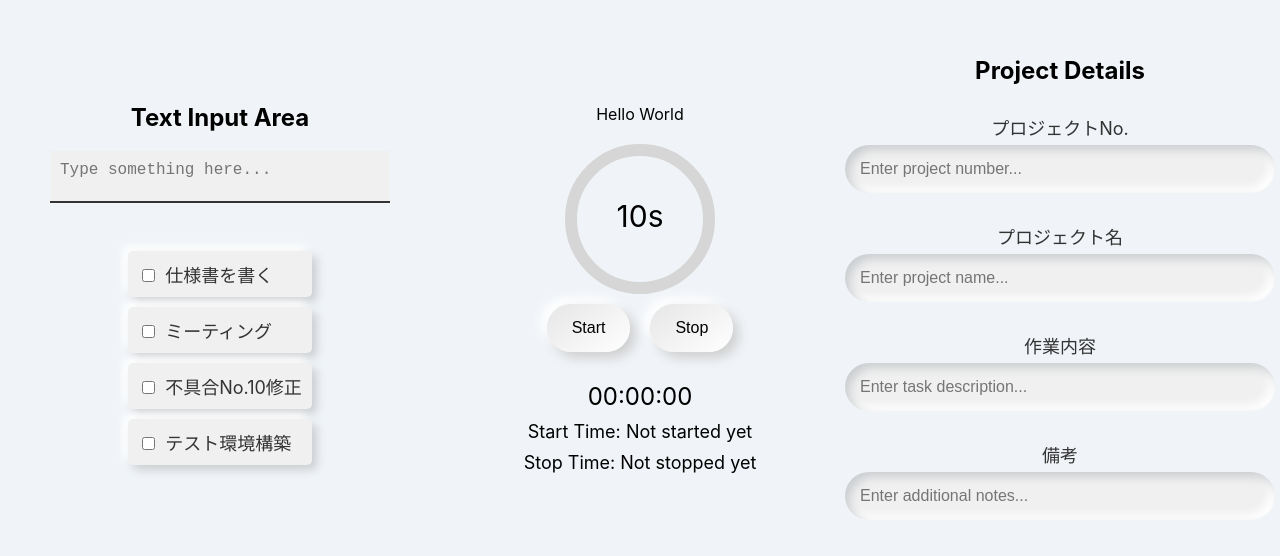
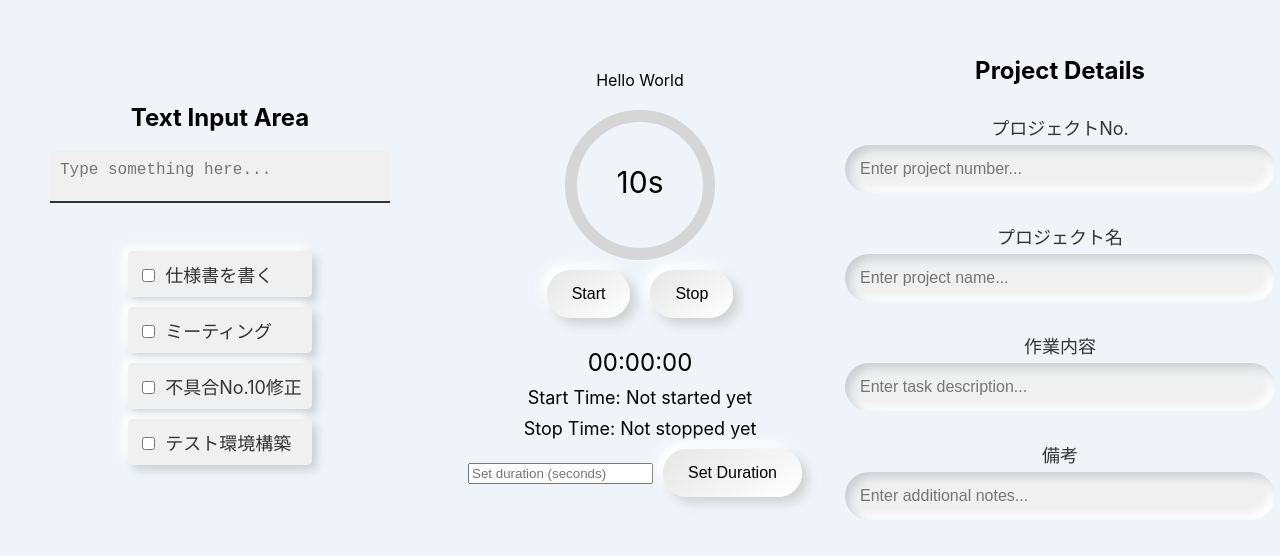
Before and after one commit to yukichi0324/Project-Timer, a React (Create React App) app: page / in a window 1280 px wide. Shown: the part 112-668 px from the top of the page. Built offline with nearby package versions, Linux system fonts and the light colour scheme.

Commit message:
プログレスバーの秒数を変更できるようにボタンと入力欄追加

```diff
--- a/src/App.tsx
+++ b/src/App.tsx
@@ -173,6 +173,17 @@ const App: React.FC = () => {
   const [isStopped, setIsStopped] = useState(false);
 
   const progressRef = useRef<NodeJS.Timeout | null>(null);
+  const [inputDuration, setInputDuration] = useState('');
+  const [duration, setDuration] = useState(10); // 初期設定を10秒に設定
+
+  const handleDurationChange = () => {
+    const newDuration = parseInt(inputDuration);
+    if (!isNaN(newDuration) && newDuration > 0) {
+      setDuration(newDuration);
+      setInputDuration('');
+      resetTimer(); // 新しいdurationを設定後にタイマーをリセット
+    }
+  };
 
   const startTimer = () => {
     if (!isRunning) {
@@ -197,7 +208,7 @@ const App: React.FC = () => {
             return prev;
           }
         });
-      }, 100);
+      },  duration * 10);
     }
   };
 
@@ -300,6 +311,15 @@ const App: React.FC = () => {
         <TimestampDisplay>
           Stop Time: {stopTimestamp || "Not stopped yet"}
         </TimestampDisplay>
+        <div>
+          <input
+            type="number"
+            value={inputDuration}
+            onChange={(e) => setInputDuration(e.target.value)}
+            placeholder="Set duration (seconds)"
+          />
+          <Button onClick={handleDurationChange}>Set Duration</Button>
+        </div>
       </Center>
       <RightSide>
         <h2>Project Details</h2>
```
